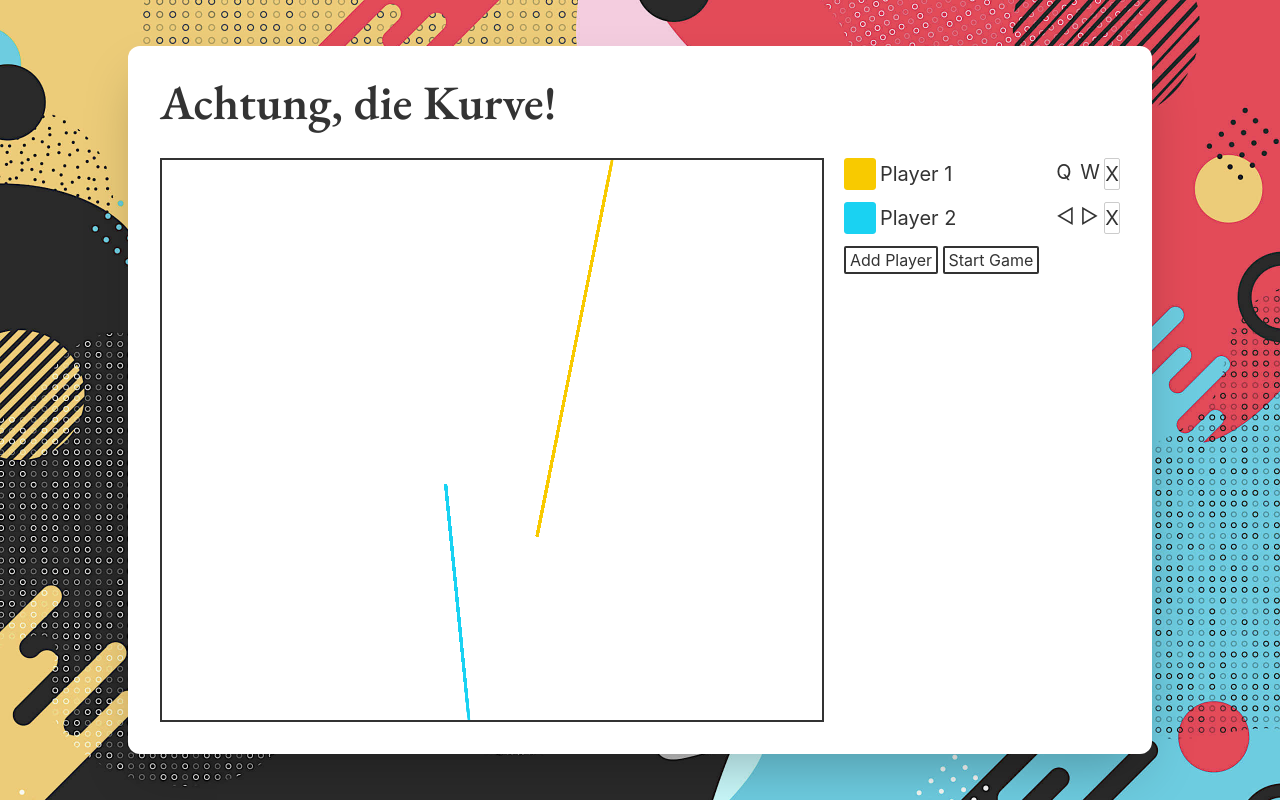
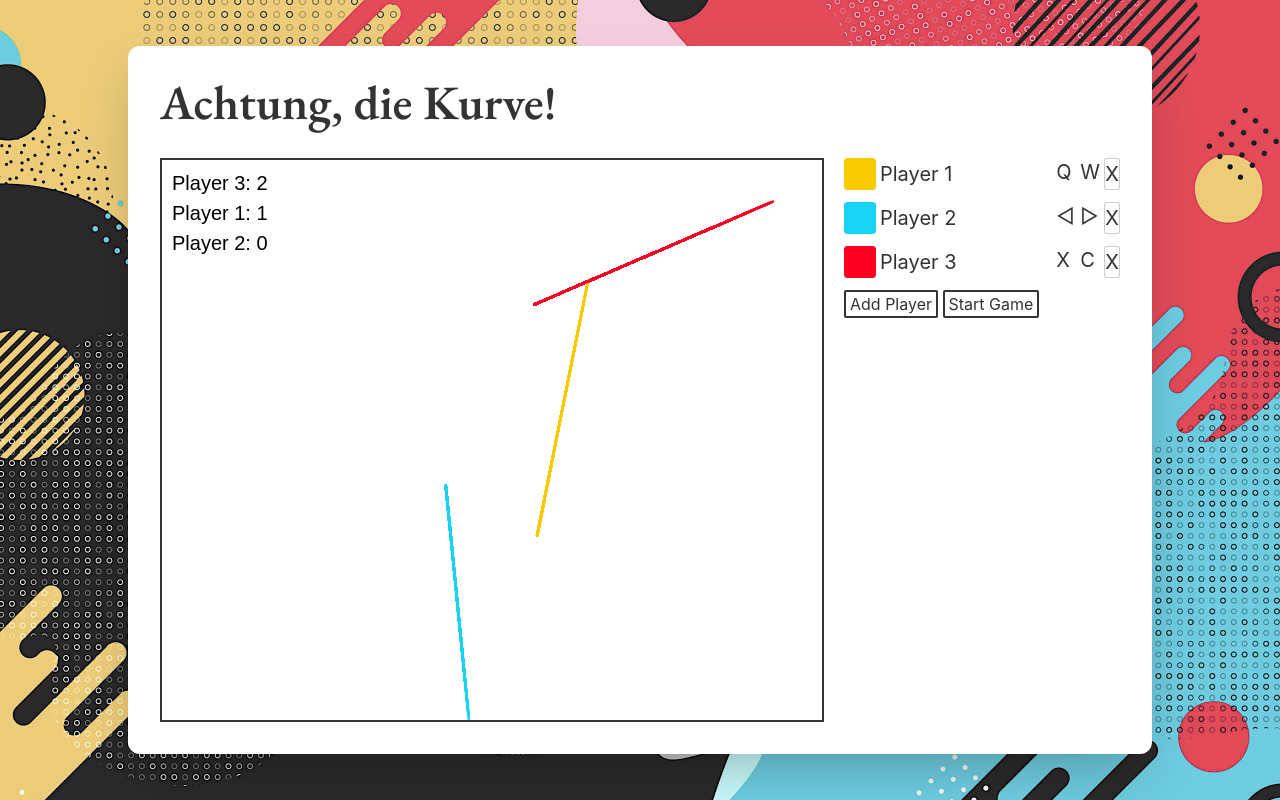
Before and after one commit to mahathu/adk, a Svelte app: page / in a window 1280 px wide. Built offline with nearby package versions, Linux system fonts and the light colour scheme.

Commit message:
Added game logic to play multiple rounds and track scores

```diff
--- a/src/components/Game.svelte
+++ b/src/components/Game.svelte
@@ -1,4 +1,15 @@
 <script>
+	/**
+	 * TODOS
+	 * add high contrast mode
+	 * add more settings (rotation angle, speed)
+	 * add mode that incrementally speeds up snakes each round
+	 * add FPS counter
+	 * improve scoreboard between rounds, blur background
+	 * make player OOP
+	 * make controls customizable
+	 * disable buttons while game/round is active
+	*/
 	import { onMount } from "svelte";
 	import Game from "../game";
 	import Player from "./Player.svelte";
@@ -19,12 +30,14 @@
 		let color = '#ff0000';
 		let keyL = '_';
 		let keyR = '_';
+		let score = 0;
+
 		if( id <= defaultPlayers.length ) {
 			color = defaultPlayers[id-1]['color'];
 			keyL = defaultPlayers[id-1]['keyL'];
 			keyR = defaultPlayers[id-1]['keyR'];
 		}
-		players = [...players, { id, name, color, keyL, keyR }];
+		players = [...players, { id, name, color, keyL, keyR, score }];
 	}
 
 	function removePlayer(player) {
@@ -36,6 +49,7 @@
 	}
 
 	onMount(() => {
+		addPlayer();
 		addPlayer();
 		addPlayer();
 
--- a/src/components/Player.svelte
+++ b/src/components/Player.svelte
@@ -4,8 +4,8 @@
     export let player;
 
     const dispatch = createEventDispatcher();
+</script>
 
-</script>
 <div class="text-xl flex">
     <input type="color" value={player.color}>
     <input type="text" class="player-name grow" value={player.name} size="1" maxlength="15">
--- a/src/game.js
+++ b/src/game.js
@@ -4,12 +4,17 @@ import { getRandomSpawn } from "./util.js";
 export default class Game {
     constructor(ctx, players) {
         this.roundsPlayed = 0;
+        this.roundActive = false;
         this.players = players;
         this.ctx = ctx;
         this.width = ctx.canvas.clientWidth;
         this.height = ctx.canvas.clientHeight;
 
         document.addEventListener('keydown', e => {
+            if(e.key === ' '){ // spacebar
+                this.startRound();
+            }
+
             for (const player of this.players.filter(p => p.alive)){
                 if (e.key === player.keyL){
                     player.snake.turningLeft = true;
@@ -32,11 +37,16 @@ export default class Game {
     }
 
     startRound() {
-        this.ctx.clearRect(0, 0, this.canvasWidth, this.canvasHeight);
-        this.roundStartTime = performance.now();
+        if(this.roundActive){
+            console.log("Game is already active");
+            return;
+        }
 
+        this.roundActive = true;
         this.roundsPlayed++;
         console.log("Started round "+this.roundsPlayed);
+
+        this.ctx.clearRect(0, 0, this.width, this.height);
 
         this.players.map((p, i) => {
             let initialPos = getRandomSpawn(
@@ -48,40 +58,74 @@ export default class Game {
             p['alive'] = true;
         });
 
-        window.requestAnimationFrame(() => {this.update(performance.now())});
+        this.roundStartTime = performance.now();
+        this.lastUpdate = this.roundStartTime;
+        this.gameLoop = window.requestAnimationFrame((ts) => this.update(ts));
     }
 
-    update(last_frame){
-		const now = performance.now();
-		const dt = now-last_frame;
+    endRound() {
+        this.roundActive = false;
+        console.log('round over');
+        cancelAnimationFrame(this.gameLoop);
 
+
+        this.ctx.font = '20px Arial';
+        this.ctx.fillStyle = "black";
+
+        this.players
+        .sort((a, b) => b.score - a.score)
+        .forEach((p, i) => {
+            let msg = `${p.name}: ${p.score}`;
+            this.ctx.fillText(msg, 10, (i+1)*30);
+        });
+
+
+    }
+
+    /** remove a player from the current round,
+     * award every other surviving snake a point,
+     * check if the round is over. */
+    killPlayer(p) {
+        p.alive = false;
+
+        this.players.filter(p => p.alive).map(p => p.score++);
+
+        if( this.players.filter(p => p.alive).length <= 1 ) {
+            this.endRound();
+            return;
+        }
+    }
+
+    update(now){
+
+		const dt = now - this.lastUpdate;
+        this.lastUpdate = now;
+
+        // Update player positions and draw them:
         for (const player of this.players.filter(p => p.alive)){
             player.snake.updatePosition(dt);
-
-            player.alive = !player.snake.checkIfOutOfBounds(this.width, this.height);
-
-            for(const otherPlayer of this.players){ //otherSnake <- snake to which collisions are compared
-                if( player.snake.collidesWith(otherPlayer.snake) ){
-                    console.log(player.color + " crashed into "+otherPlayer.color);
-                    player.alive = false;
-                }
-            }
 
             this.ctx.lineWidth = player.snake.lineWidth;
             this.ctx.strokeStyle = player.color;
             this.ctx.stroke(player.snake);
+
+            // Check if any player went out of bounds
+            if (player.snake.outOfBounds(this.width, this.height)){
+                this.killPlayer(player);
+                continue;
+            }
+
+            // Test for collisions
+            for(const otherPlayer of this.players){ //otherSnake <- snake to which collisions are compared
+                if( player.snake.collidesWith(otherPlayer.snake) ){
+                    this.killPlayer(player);
+                    break;
+                }
+            }
         }
 
-        // ineffectivelydraw hitlines (just for debugging)
-        // this.ctx.strokeStyle = 'red';
-        // for (const hitlines of this.players.map(p => p.snake.hitlines)){
-        //     this.ctx.moveTo(hitlines[0].x0, hitlines[0].y0);
-        //     for (const line of hitlines){
-        //         this.ctx.lineTo(line.x1, line.y1);
-        //     }
-        // }
-        // this.ctx.stroke();
-
-		window.requestAnimationFrame(() => {this.update(now)});
+        if(this.roundActive){ //i.e. more than 1 player still alive
+            this.gameLoop = window.requestAnimationFrame((ts) => this.update(ts));
+        }
     }
 }
--- a/src/snake.js
+++ b/src/snake.js
@@ -25,7 +25,7 @@ export default class Snake extends Path2D{
         this.turningLeft = false;
         this.turningRight = false;
 
-        this.speed = .1;
+        this.speed = .15;
         this.rotateAng = Math.PI / (360*2.5);
         this.lineWidth = 2.5;
     }
@@ -65,7 +65,10 @@ export default class Snake extends Path2D{
         this.lineTo(this.posX, this.posY);
     }
 
-    collidesWith(otherSnake){
+    collidesWith(otherSnake){ // doesn't work at high speeds!
+        // TODO: fix this by instead checking for intersection
+        // between the latest hitline of this snake and the other
+        // sections, instead of comparing the current position
         let coll_hitlines = otherSnake.hitlines;
 
         //TODO: fix this comparison (it works, but is ugly)
@@ -83,7 +86,7 @@ export default class Snake extends Path2D{
         return false;
     }
 
-    checkIfOutOfBounds(canvasWidth, canvasHeight) {
+    outOfBounds(canvasWidth, canvasHeight) {
         // lineWidth multiplied by 1/3 to make hit detection more forgiving
         if(
             this.posX < this.lineWidth/3 || this.posX > canvasWidth - this.lineWidth/3 ||
```
